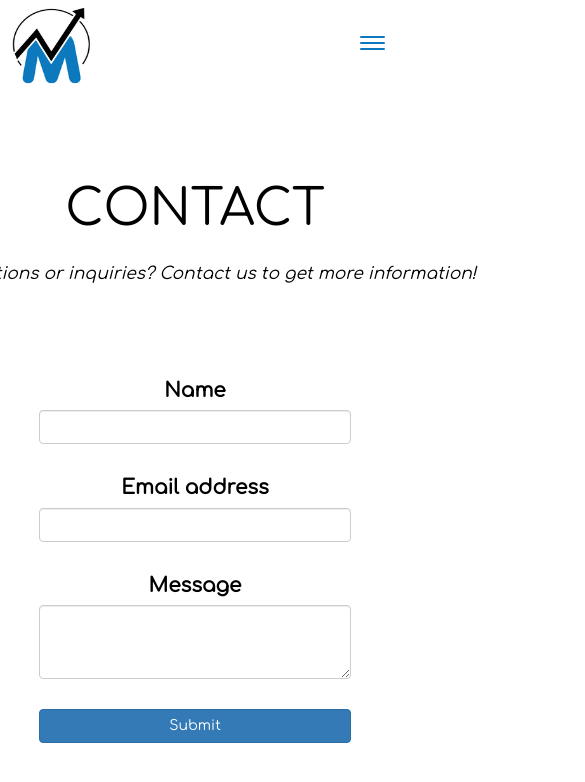
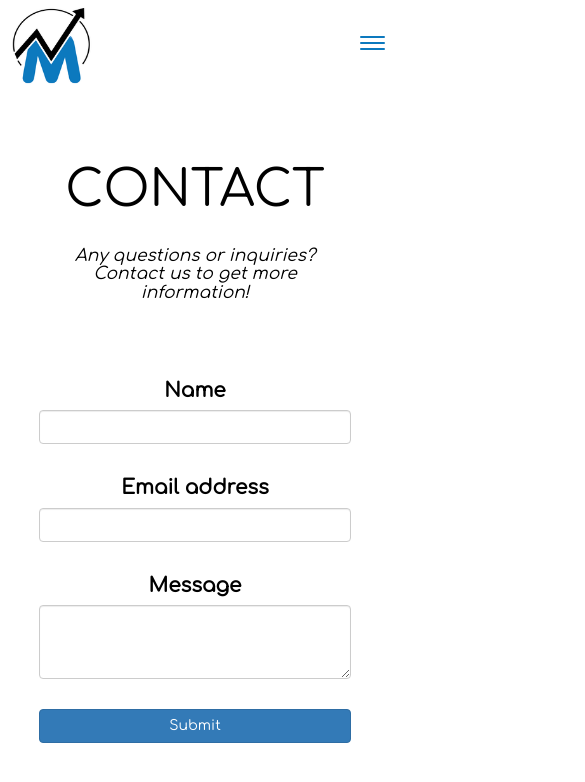
Before and after one commit to rphillipsosei/moonbeam-react, a React (Create React App) app: page /contact in a window 390 px wide. Shown: the top 782 px of the page, 585 px wide, since content can reach past the window. Built offline with nearby package versions, Linux system fonts and the light colour scheme.

Commit message:
media query contact pg

```diff
--- a/src/pages/About.jsx
+++ b/src/pages/About.jsx
@@ -13,9 +13,7 @@ export default function About() {
   </div>
 
         <AboutTitle>ABOUT US</AboutTitle>
-        {/* <Image src={growth}/> */}
 <AboutBox>
-    {/* <AboutSection> */}
       <Paragraph>
     <h3 align="center">OUR BACKGROUND</h3> <br></br>
                 The year 2018 to Q1 2020 brought early success and a foundation for
@@ -46,7 +44,7 @@ export default function About() {
                   acquire $10M company <br></br>- New import suppliers - South
                   America<br></br>- Staffing expansion plan<br></br>- New
                   location warehouse expansion <br></br>- eCommerce partnership
-                  <br></br>- technology partnership<br></br>
+                  <br></br>- technology partnership<br></br><br></br>
 </Paragraph>
     <Paragraph> <h3 align="center">OUR VALUES</h3> <br></br>
 
--- a/src/pages/Contact.jsx
+++ b/src/pages/Contact.jsx
@@ -149,7 +149,7 @@ const ContactTitle = styled.div`
   // background-color: rgba(37, 36, 37, 0.6);
   // border: 3px solid rgba(12, 121, 190, 255);
   margin-top: 5rem;
-  width: 800px;
+  width: 100%;
   height: 100px;
   display: flex;
   justify-content: center;
@@ -163,10 +163,11 @@ const ContactTitle = styled.div`
   //  align-items: center;
   padding-top: 0.8rem;
   h3 {
-    // margin-top: -0.1rem;
+    width: 80%;
     font-size: 17px;
     font-weight: normal;
     font-style: italic;
+
   }
 `;
 
```
